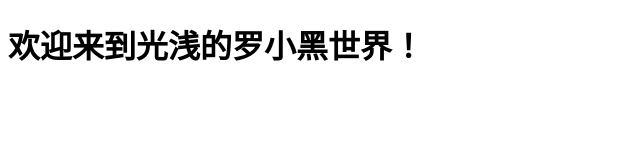
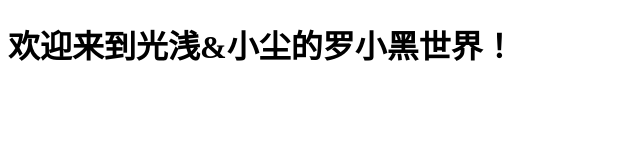
Before and after one commit to 583904436/583904436.github.io, a plain HTML site: page index.html in a window 1280 px wide. Shown: the whole page, without its empty margins (0-640 px from the left). Drawn offline with Linux system fonts and the light colour scheme.

Commit message:
Update index.html

```diff
--- a/index.html
+++ b/index.html
@@ -1,6 +1,6 @@
 <!DOCTYPE html>
 <html>
   <body>
-    <h1>欢迎来到光浅的罗小黑世界！</h1>
+    <h1>欢迎来到光浅&小尘的罗小黑世界！</h1>
   </body>
 </html>
```
